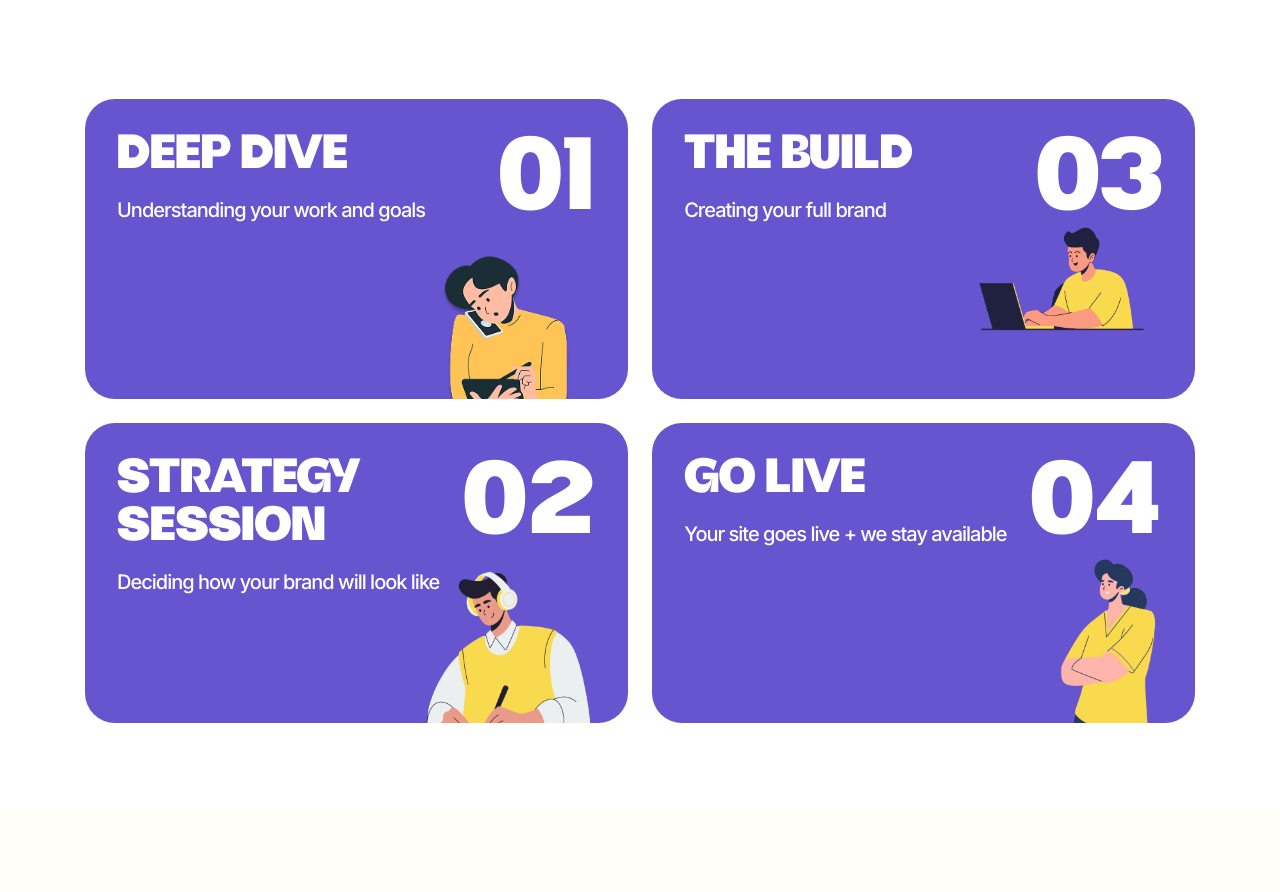
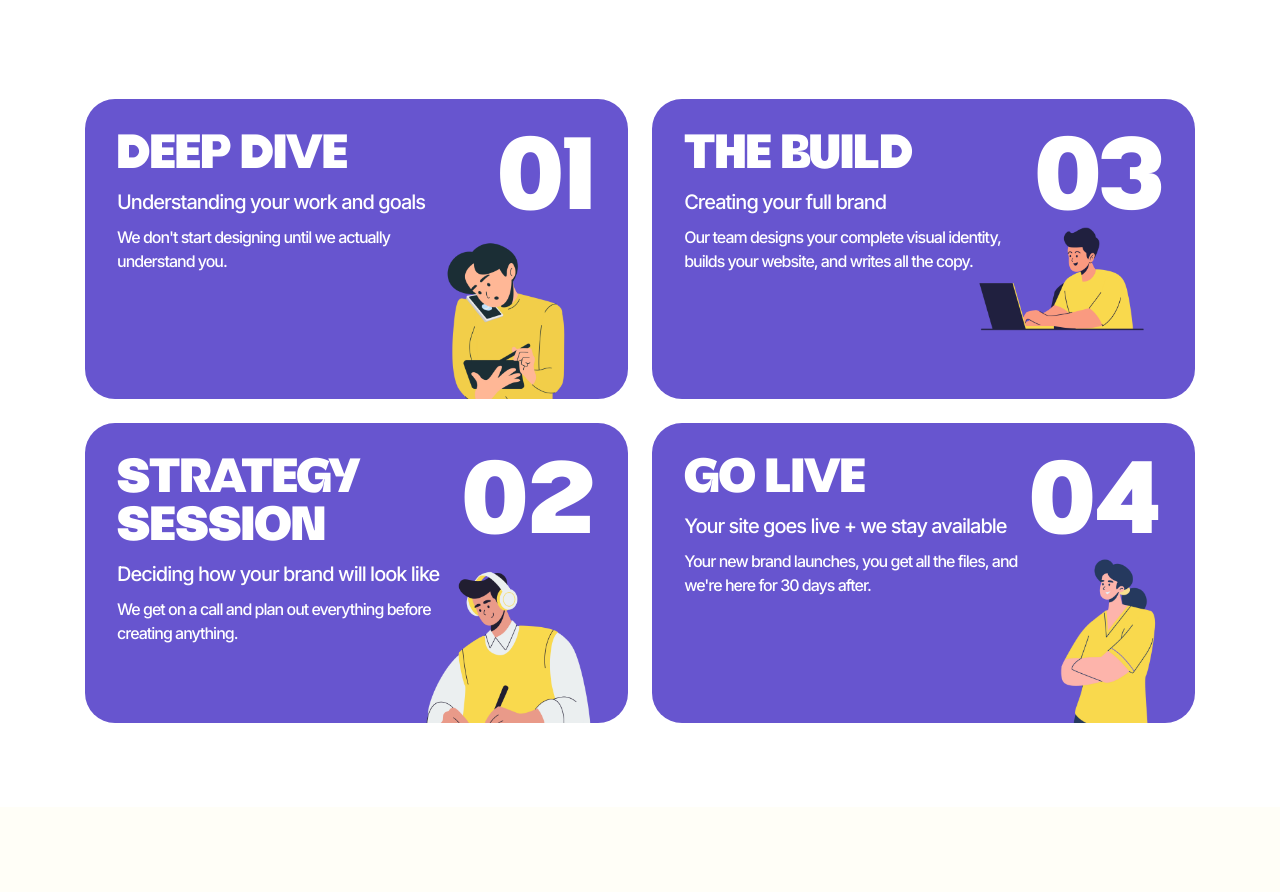
Before and after one commit to cyber-zeff/vistazo-main, a Next.js app: page / in a window 1280 px wide. Shown: the part 2588-3480 px from the top of the page. Built offline with nearby package versions, Linux system fonts and the light colour scheme.

Commit message:
fixed sizing and layout issues

```diff
--- a/app/components/Process.tsx
+++ b/app/components/Process.tsx
@@ -8,6 +8,7 @@ type CardType = {
     step: string
     title: string
     subTitle: string
+    subDesc: string
     description?: string
     image: string
 }
@@ -22,8 +23,9 @@ const column1: CardType[] = [
         step: '01',
         title: 'Deep Dive',
         subTitle: 'Understanding your work and goals',
+        subDesc: "We don't start designing until we actually understand you.",
         description:
-            "We don't start designing until we actually understand you.\n\nYour work, your goals, your competition, what makes you different. We dig into your industry, study what's working, and uncover the unique angle that'll make your brand stand out.",
+            "Your work, your goals, your competition, what makes you different. We dig into your industry, study what's working, and uncover the unique angle that'll make your brand stand out.",
         image: "/illustrations/illustration-1.png"
     },
     {
@@ -31,8 +33,9 @@ const column1: CardType[] = [
         step: '02',
         title: 'Strategy Session',
         subTitle: 'Deciding how your brand will look like',
+        subDesc: "We get on a call and plan out everything before creating anything.",
         description:
-            "We get on a call and plan out everything before creating anything.\n\nWe align on your brand direction,messaging, and aesthetic so when we start designing, we're not guessing—we're executing a plan.",
+            "We align on your brand direction,messaging, and aesthetic so when we start designing, we're not guessing—we're executing a plan.",
         image: "/illustrations/illustration-2.png"
     },
 ]
@@ -43,8 +46,9 @@ const column2: CardType[] = [
         step: '03',
         title: 'The Build',
         subTitle: 'Creating your full brand',
+        subDesc: "Our team designs your complete visual identity, builds your website, and writes all the copy.",
         description:
-            "Our team designs your complete visual identity, builds your website, and writes all the copy.\n\nDesigners create your logo and brand look. Copywriters write every page. Developers code it to work fast on all devices. Everything gets built in sync so it all works together perfectly",
+            "Designers create your logo and brand look. Copywriters write every page. Developers code it to work fast on all devices. Everything gets built in sync so it all works together perfectly",
         image: "/illustrations/illustration-3.png"
     },
     {
@@ -52,8 +56,9 @@ const column2: CardType[] = [
         step: '04',
         title: 'Go Live',
         subTitle: 'Your site goes live + we stay available',
+        subDesc: "Your new brand launches, you get all the files, and we're here for 30 days after.",
         description:
-            "Your new brand launches, you get all the files, and we're here for 30 days after.\n\nWe walk you through how to use everything, handle any bugs or tweaks, and make sure you're comfortable. The relationship doesn't end at launch.",
+            "We walk you through how to use everything, handle any bugs or tweaks, and make sure you're comfortable. The relationship doesn't end at launch.",
         image: "/illustrations/illustration-4.png"
     },
 ]
@@ -121,14 +126,19 @@ function Column({ cards }: { cards: CardType[] }) {
                         className="w-full max-w-[620px] min-w-[320px] h-75 rounded-[30px] bg-[#6755CF] px-6 md:px-8 pt-8 overflow-hidden cursor-pointer flex justify-between"
                     >
                         {/* LEFT CONTENT */}
-                        <div className="flex flex-col gap-4 max-w-[280px] md:max-w-86.25 flex-1">
+                        <div className="flex flex-col gap-2 max-w-[280px] md:max-w-86.25 flex-1">
                             <h3 className="text-[clamp(26px,8vw,48px)] font-black leading-normal quantaFont -tracking-[2.4px] capitalize">
                                 {card.title}
                             </h3>
 
-                            <p className="text-[clamp(14px,8vw,20px)] font-medium leading-normal -tracking-[1px] mb-4">
+                            <p className="text-[clamp(14px,8vw,20px)] font-medium leading-normal -tracking-[1px]">
                                 {card.subTitle}
                             </p>
+                            <motion.div animate={{opacity: isSibling ? 0 : 1 }}>
+                                <p className={`text-[clamp(14px,8vw,16px)] font-medium leading-normal -tracking-[1px] mb-4`}>
+                                    {card.subDesc}
+                                </p>
+                            </motion.div>
 
                             <motion.div
                                 initial={false}
```
Also changed, not shown: app/components/LinkedInBrand.tsx (+6 -6 lines), public/illustrations/illustration-1.png.
